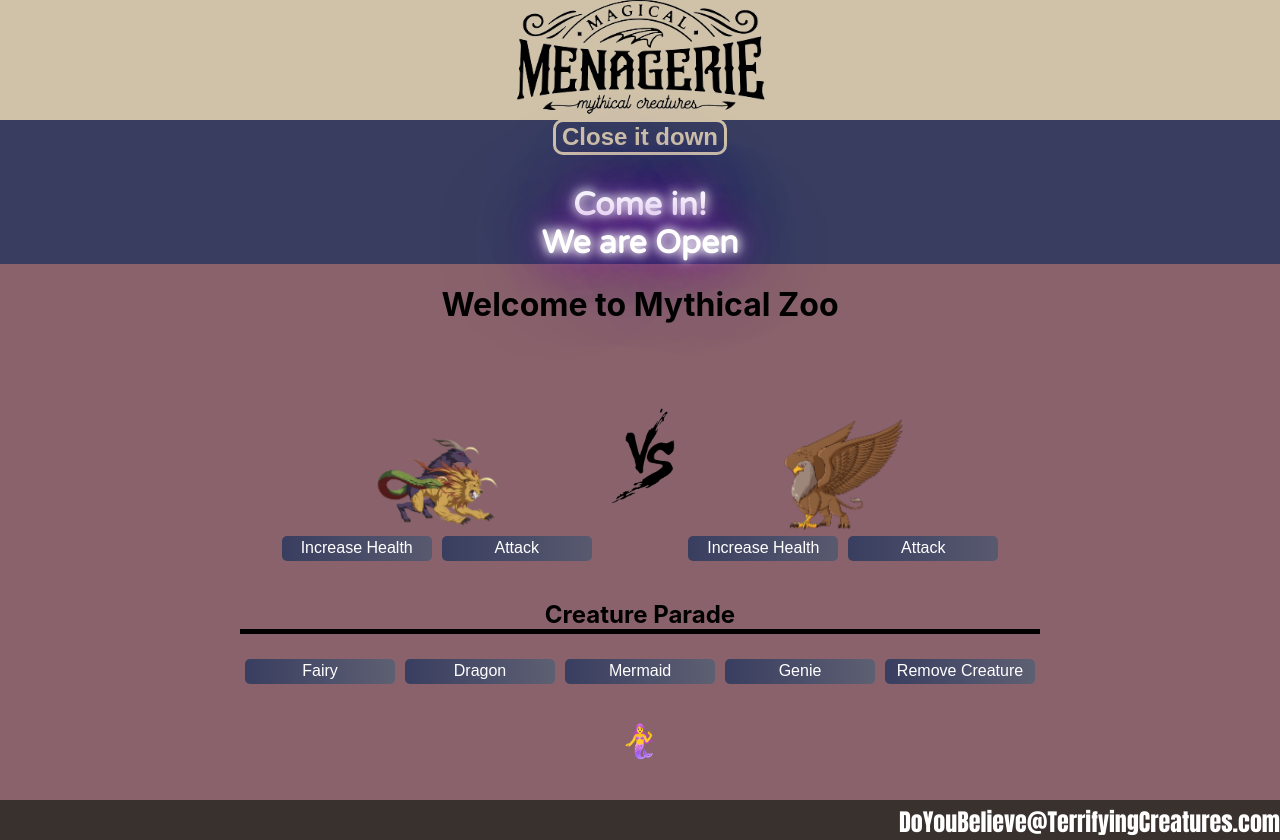
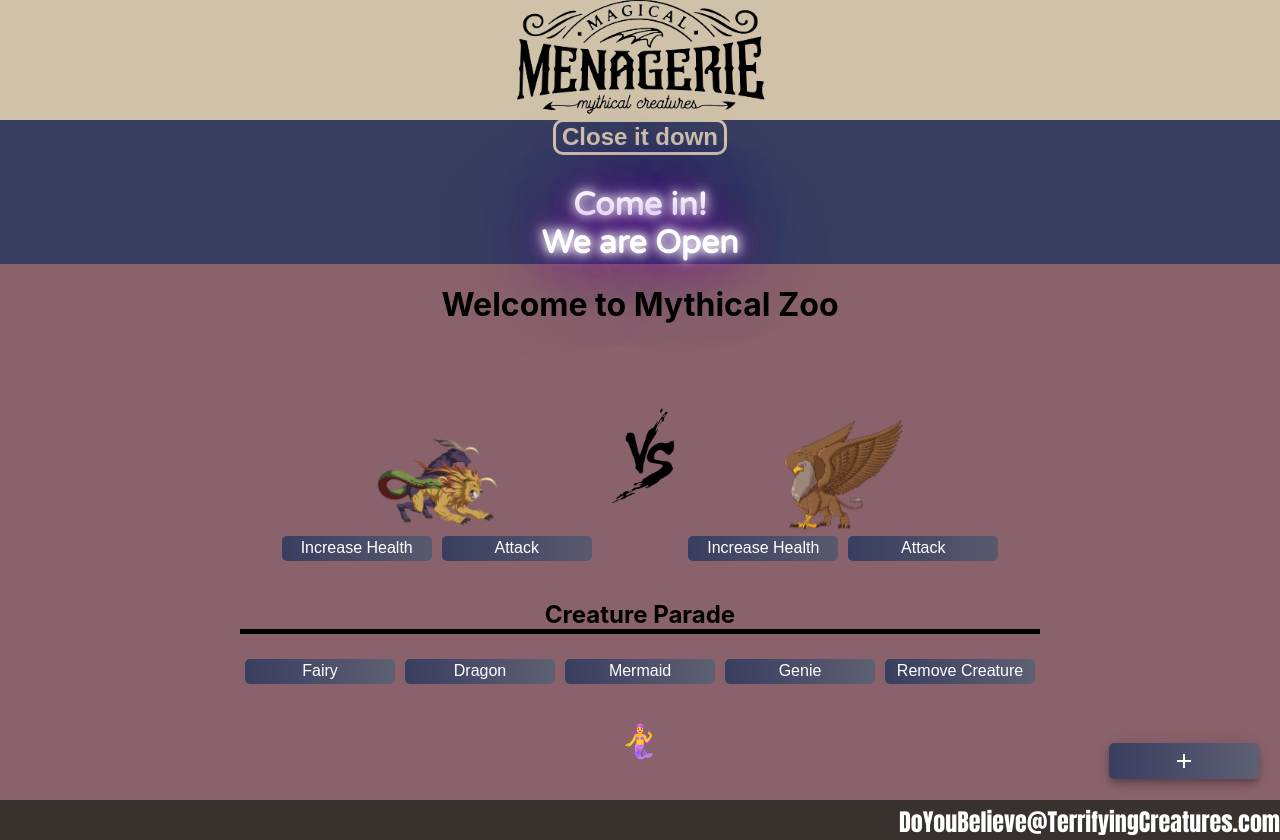
Before and after one commit to belliott15/2.4-Busy-Zoo-FS-React, a React (Create React App) app: page / in a window 1280 px wide. Both pictures are taken after a click on the button "Open up". Built offline with nearby package versions, Linux system fonts and the light colour scheme; a web font is replaced by a local one.

Commit message:
created speedDial but had to comment out mermaid and dragon to not break tests"

```diff
--- a/package.json
+++ b/package.json
@@ -5,16 +5,20 @@
   "dependencies": {
     "@emotion/react": "^11.9.0",
     "@emotion/styled": "^11.8.1",
+    "@mui/core": "^5.0.0-alpha.54",
     "@mui/material": "^5.8.0",
     "@supabase/supabase-js": "^1.28.5",
     "@testing-library/jest-dom": "^5.15.1",
     "@testing-library/react": "^11.2.7",
     "@testing-library/user-event": "^12.8.3",
+    "install": "^0.13.0",
+    "material-table": "^1.69.3",
     "netlify-cli": "^9.4.4",
     "react": "^17.0.2",
     "react-dom": "^17.0.2",
     "react-router-dom": "^5.3.0",
     "react-scripts": "4.0.3",
+    "victory": "^36.4.0",
     "web-vitals": "^1.1.2"
   },
   "scripts": {
--- a/src/Components/Parade/Parade.js
+++ b/src/Components/Parade/Parade.js
@@ -1,6 +1,7 @@
 import React from 'react';
 import MysticalEmoji from '../MysticalEmoji/MysticalEmoji.js';
 import './Parade.css';
+import { SpeedDial, SpeedDialAction, SpeedDialIcon } from '@mui/material';
 
 export default function Parade({ mysticalCreatures, isOpen, setMysticalCreatures }) {
   function handleFairy(){
@@ -23,6 +24,30 @@ export default function Parade({ mysticalCreatures, isOpen, setMysticalCreatures
     mysticalCreatures.shift();
     setMysticalCreatures([...mysticalCreatures]);
   }
+
+  const actions = [
+    // {
+    //   name: 'Mermaid',
+    //   icon: '🧜‍♀️',
+    //   tooltipTitle: 'Add Mermaid',
+    // },
+    {
+      name: 'Fairy',
+      icon: '🧚<',
+      tooltipTitle: 'Add Fairy',
+    },
+    // {
+    //   name: 'Dragon',
+    //   icon: '🐉',
+    //   tooltipTitle: 'Add Dragon',
+    // },
+    {
+      name: 'Genie',
+      icon: '🧞<',
+      tooltipTitle: 'Add Genie',
+    },
+  ];
+
   return (
     <div className='parade-container'>
       <div className='parade-container'>
@@ -35,6 +60,21 @@ export default function Parade({ mysticalCreatures, isOpen, setMysticalCreatures
             <button onClick={() => handleMermaid()}>Mermaid</button>
             <button onClick={() => handleGenie()}>Genie</button>
             <button onClick={() => handleRemoveCreature()}>Remove Creature</button>
+            <SpeedDial
+              ariaLabel="SpeedDial basic example"
+              sx={{ position: 'absolute', bottom: 16, right: 16 }}
+              direction='left'
+              icon={<SpeedDialIcon />}
+            >
+              {actions.map((action) => (
+                <SpeedDialAction
+                  key={action.name}
+                  icon={action.name}
+                  tooltipTitle={action.tooltipTitle}
+                  onClick={'handle' + `${action.name}`}
+                />
+              ))}
+            </SpeedDial>
           </div>
           : ''}
         <div className='creatures'>
```
Also changed, not shown: src/Components/CustomButton/CustomButton.js (added, +10 -0 lines), src/Components/Parade/Parade.css (line endings or trailing spaces), 1 other file (tests, documents, lock files or other folders).
